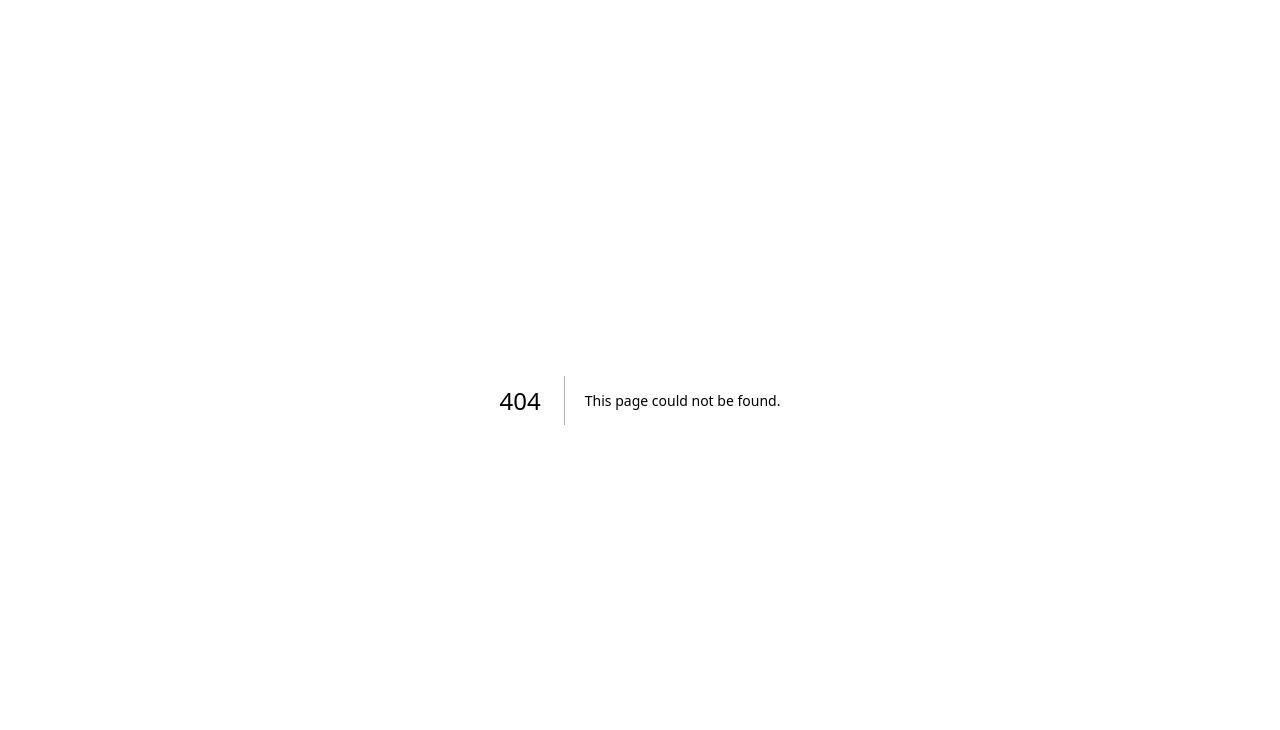
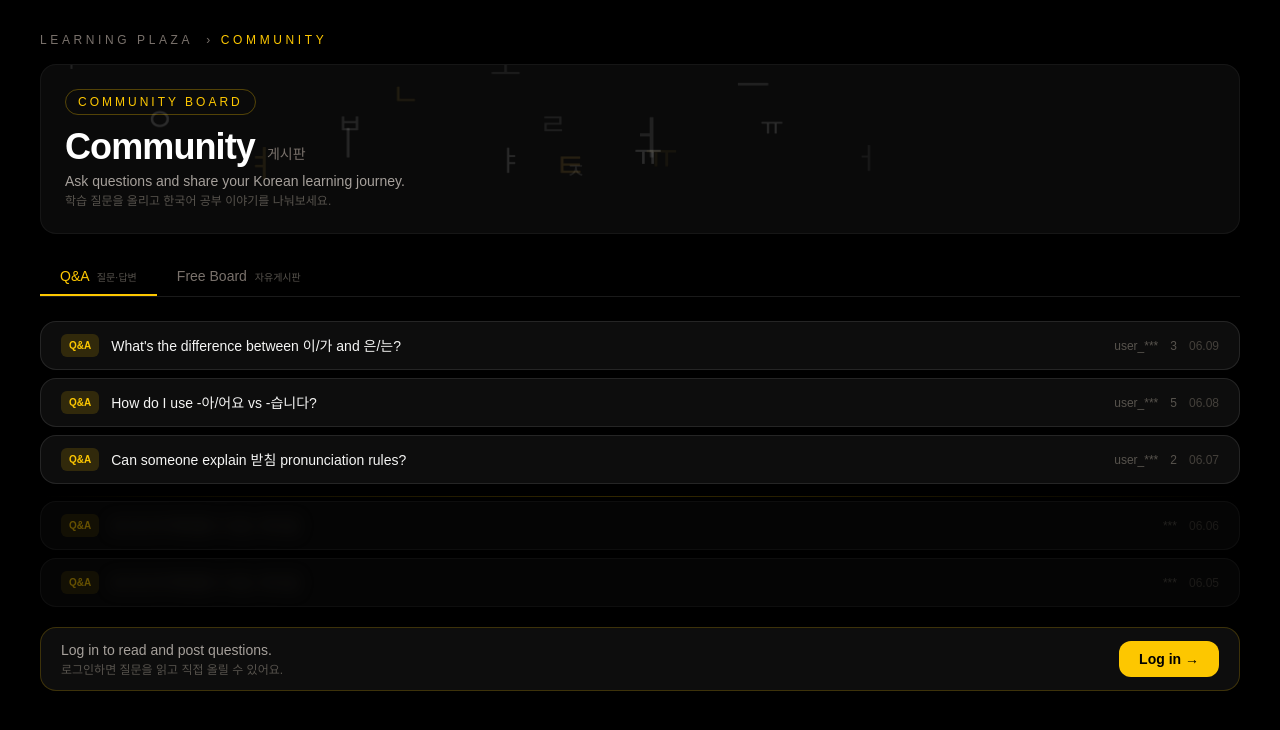
Before and after one commit to mtvs283/gwanggaeto-home, a Next.js app: page /community in a window 1280 px wide. Before the commit this address had no page. Shown: the top 730 px of the page. Built offline with nearby package versions, Linux system fonts and the light colour scheme.

Commit message:
Create page.tsx

```diff
--- /dev/null
+++ b/app/community/page.tsx
@@ -0,0 +1,194 @@
+"use client"
+import { useState, useEffect, useRef } from "react"
+
+function JamoCanvas() {
+  const canvasRef = useRef<HTMLCanvasElement>(null)
+  useEffect(() => {
+    const canvas = canvasRef.current
+    if (!canvas) return
+    const ctx = canvas.getContext("2d")
+    if (!ctx) return
+    let animId = 0
+
+    function resize() {
+      if (!canvas) return
+      canvas.width = canvas.parentElement?.offsetWidth ?? 800
+      canvas.height = canvas.parentElement?.offsetHeight ?? 120
+    }
+    resize()
+    window.addEventListener("resize", resize)
+
+    const jamos = ['ㄱ','ㄴ','ㄷ','ㄹ','ㅁ','ㅂ','ㅅ','ㅇ','ㅈ','ㅊ','ㅋ','ㅌ','ㅍ','ㅎ','ㅏ','ㅑ','ㅓ','ㅕ','ㅗ','ㅛ','ㅜ','ㅠ','ㅡ','ㅣ']
+    const particles = Array.from({ length: 18 }, () => ({
+      x: Math.random() * 800,
+      y: Math.random() * 120,
+      char: jamos[Math.floor(Math.random() * jamos.length)],
+      size: 20 + Math.random() * 28,
+      opacity: 0.06 + Math.random() * 0.1,
+      vx: (Math.random() - 0.5) * 0.15,
+      vy: (Math.random() - 0.5) * 0.08,
+      color: Math.random() < 0.4 ? '#d4a843' : '#ffffff',
+    }))
+
+    function animate() {
+      if (!canvas || !ctx) return
+      animId = requestAnimationFrame(animate)
+      ctx.clearRect(0, 0, canvas.width, canvas.height)
+      particles.forEach(p => {
+        p.x += p.vx
+        p.y += p.vy
+        if (p.x < -40) p.x = canvas.width + 20
+        if (p.x > canvas.width + 40) p.x = -20
+        if (p.y < -40) p.y = canvas.height + 20
+        if (p.y > canvas.height + 40) p.y = -20
+        ctx.save()
+        ctx.globalAlpha = p.opacity
+        ctx.font = `${p.size}px serif`
+        ctx.fillStyle = p.color
+        ctx.fillText(p.char, p.x, p.y)
+        ctx.restore()
+      })
+    }
+    animate()
+    return () => {
+      cancelAnimationFrame(animId)
+      window.removeEventListener("resize", resize)
+    }
+  }, [])
+  return <canvas ref={canvasRef} className="absolute inset-0 w-full h-full" />
+}
+
+const qaPosts = [
+  { title: "What's the difference between 이/가 and 은/는?", author: "user_***", date: "06.09", comments: 3, locked: false },
+  { title: "How do I use -아/어요 vs -습니다?", author: "user_***", date: "06.08", comments: 5, locked: false },
+  { title: "Can someone explain 받침 pronunciation rules?", author: "user_***", date: "06.07", comments: 2, locked: false },
+  { title: "로그인 후 확인할 수 있는 게시글", author: "***", date: "06.06", comments: 0, locked: true },
+  { title: "로그인 후 확인할 수 있는 게시글", author: "***", date: "06.05", comments: 0, locked: true },
+]
+
+const freePosts = [
+  {
+    id: 1, nick: "jk_learns", initials: "JK", date: "06.09",
+    body: "Finally passed TOPIK II! 드디어 토픽 2급 합격했어요 🎉 Studying with Gwanggaeto materials really helped.",
+    comments: [
+      { nick: "sara_kr", text: "Congratulations!! 축하해요!" },
+      { nick: "민준", text: "대단해요~ which materials did you use?" },
+    ],
+  },
+  {
+    id: 2, nick: "amira_m", initials: "AM", date: "06.08",
+    body: "한국 음식 이름 외우는 게 제일 재미있어요 ㅋㅋ 오늘은 삼겹살이랑 된장찌개 배웠어요!",
+    comments: [
+      { nick: "TK쌤", text: "잘했어요! 맛있는 단어부터 시작하는 거 좋아요 😄" },
+    ],
+  },
+]
+
+export default function CommunityPage() {
+  const [tab, setTab] = useState<"qa" | "free">("qa")
+
+  return (
+    <div className="min-h-screen bg-black text-white px-6 md:px-10 py-8">
+
+      <p className="text-xs tracking-[0.3em] uppercase text-stone-500 mb-4">
+        Learning Plaza &nbsp;›&nbsp;<span className="text-yellow-400">Community</span>
+      </p>
+
+      {/* Hero with floating jamo */}
+      <div className="relative rounded-2xl bg-[#0a0a0a] border border-white/5 overflow-hidden mb-6">
+        <JamoCanvas />
+        <div className="relative z-10 p-6">
+          <div className="inline-flex items-center gap-2 text-xs tracking-[0.25em] uppercase text-yellow-400 border border-yellow-400/30 rounded-full px-3 py-1 mb-3">
+            Community Board
+          </div>
+          <div className="flex items-baseline gap-3">
+            <span className="text-4xl font-black tracking-tight">Community</span>
+            <span className="text-sm text-stone-500">게시판</span>
+          </div>
+          <p className="text-sm text-stone-400 mt-1">Ask questions and share your Korean learning journey.</p>
+          <p className="text-xs text-stone-600 mt-0.5">학습 질문을 올리고 한국어 공부 이야기를 나눠보세요.</p>
+        </div>
+      </div>
+
+      {/* Tabs */}
+      <div className="flex border-b border-white/10 mb-6">
+        <button onClick={() => setTab("qa")}
+          className={`text-sm px-5 py-2 border-b-2 transition ${tab === "qa" ? "border-yellow-400 text-yellow-400" : "border-transparent text-stone-500 hover:text-stone-300"}`}>
+          Q&A <span className="text-[10px] text-stone-600 ml-1">질문·답변</span>
+        </button>
+        <button onClick={() => setTab("free")}
+          className={`text-sm px-5 py-2 border-b-2 transition ${tab === "free" ? "border-yellow-400 text-yellow-400" : "border-transparent text-stone-500 hover:text-stone-300"}`}>
+          Free Board <span className="text-[10px] text-stone-600 ml-1">자유게시판</span>
+        </button>
+      </div>
+
+      {/* Q&A Panel */}
+      {tab === "qa" && (
+        <div>
+          <div className="flex flex-col gap-2">
+            {qaPosts.map((post, i) => (
+              <div key={i}>
+                {i === 3 && <div className="h-px bg-gradient-to-r from-transparent via-yellow-400/20 to-transparent my-1" />}
+                <div className={`flex items-center gap-3 bg-white/5 border border-white/10 rounded-2xl px-5 py-3 cursor-pointer hover:border-yellow-400/30 transition ${post.locked ? "opacity-40" : ""}`}>
+                  <span className="text-[10px] font-semibold px-2 py-1 rounded-md bg-yellow-400/15 text-yellow-400 whitespace-nowrap">Q&A</span>
+                  <span className={`flex-1 text-sm font-medium ${post.locked ? "blur-sm select-none text-stone-600" : "text-stone-100"}`}>{post.title}</span>
+                  <span className="text-xs text-stone-600 whitespace-nowrap">{post.author}</span>
+                  {post.comments > 0 && <span className="text-xs text-stone-600">{post.comments}</span>}
+                  <span className="text-xs text-stone-700 whitespace-nowrap">{post.date}</span>
+                </div>
+              </div>
+            ))}
+          </div>
+          <div className="mt-5 flex items-center justify-between bg-white/5 border border-yellow-400/20 rounded-2xl px-5 py-3 gap-4">
+            <div>
+              <p className="text-sm text-stone-400">Log in to read and post questions.</p>
+              <p className="text-xs text-stone-600 mt-0.5">로그인하면 질문을 읽고 직접 올릴 수 있어요.</p>
+            </div>
+            <a href="/login" className="text-sm font-bold bg-yellow-400 text-black px-5 py-2 rounded-xl hover:bg-yellow-300 transition whitespace-nowrap">Log in →</a>
+          </div>
+        </div>
+      )}
+
+      {/* Free Board Panel */}
+      {tab === "free" && (
+        <div>
+          <div className="bg-white/5 border border-yellow-400/20 rounded-2xl p-4 mb-4">
+            <p className="text-xs text-stone-600 mb-2">Log in to post · 로그인 후 글쓰기 가능</p>
+            <textarea disabled placeholder="Share your Korean learning story... (login required)"
+              className="w-full bg-white/5 border border-white/10 rounded-xl px-3 py-2 text-sm text-stone-600 resize-none h-14 outline-none cursor-not-allowed opacity-40" />
+            <div className="flex justify-end mt-2">
+              <button disabled className="text-xs font-bold bg-yellow-400 text-black px-4 py-1.5 rounded-lg opacity-40 cursor-not-allowed">Post</button>
+            </div>
+          </div>
+
+          <div className="flex flex-col gap-3">
+            {freePosts.map((post) => (
+              <div key={post.id} className="bg-white/5 border border-white/10 rounded-2xl p-4">
+                <div className="flex items-center gap-2 mb-3">
+                  <div className="w-7 h-7 rounded-full bg-white/10 flex items-center justify-center text-xs text-stone-400 border border-white/10">{post.initials}</div>
+                  <span className="text-sm font-medium text-stone-300">{post.nick}</span>
+                  <span className="text-xs text-stone-600 ml-auto">{post.date}</span>
+                </div>
+                <p className="text-sm text-stone-300 leading-relaxed mb-3">{post.body}</p>
+                <div className="border-t border-white/10 pt-3 flex flex-col gap-2">
+                  {post.comments.map((c, i) => (
+                    <div key={i} className="flex gap-2">
+                      <span className="text-xs font-medium text-stone-500 whitespace-nowrap">{c.nick}</span>
+                      <span className="text-xs text-stone-600">{c.text}</span>
+                    </div>
+                  ))}
+                  <div className="flex gap-2 mt-1">
+                    <input type="text" placeholder="Nickname" className="w-20 bg-white/5 border border-white/10 rounded-lg px-2 py-1.5 text-xs text-stone-300 outline-none" />
+                    <input type="text" placeholder="Write a comment..." className="flex-1 bg-white/5 border border-white/10 rounded-lg px-3 py-1.5 text-xs text-stone-300 outline-none" />
+                    <button className="text-xs font-bold bg-yellow-400 text-black px-3 py-1.5 rounded-lg hover:bg-yellow-300 transition whitespace-nowrap">Send</button>
+                  </div>
+                </div>
+              </div>
+            ))}
+          </div>
+        </div>
+      )}
+
+    </div>
+  )
+}
```
